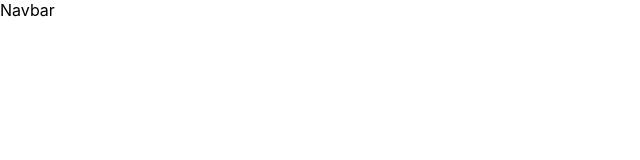
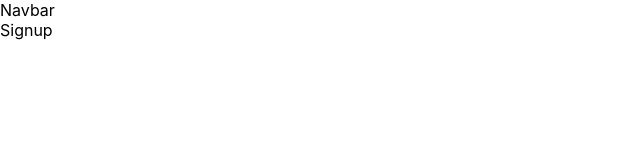
Before and after one commit to Jaguso/images-react, a React (Create React App) app: page /signup in a window 1280 px wide. Shown: the top 160 px of the page, without its empty margins (0-640 px from the left). Built offline with nearby package versions, Linux system fonts and the light colour scheme.

Commit message:
added router config

```diff
--- a/package.json
+++ b/package.json
@@ -5,6 +5,7 @@
   "dependencies": {
     "react": "^16.8.6",
     "react-dom": "^16.8.6",
+    "react-router-dom": "^5.0.0",
     "react-scripts": "3.0.0"
   },
   "scripts": {
--- a/src/App.js
+++ b/src/App.js
@@ -1,10 +1,10 @@
 import React from 'react';
-import Navbar from './components/Navbar';
+import Routes from './Routes';
 
 function App() {
   return (
     <div>
-      <Navbar/>
+      <Routes/>
     </div>
   );
 }
--- /dev/null
+++ b/src/Routes.js
@@ -0,0 +1,21 @@
+import React, { Component } from 'react';
+import { BrowserRouter, Route, Redirect } from 'react-router-dom';
+import Navbar from './components/Navbar';
+import Home from './components/Home';
+import Signup from './components/Signup';
+
+class Routes extends Component {
+  render() {
+    return (
+    <BrowserRouter>
+      <main>
+        <Navbar/>
+        <Route exact path="/" component={Home}/>
+        <Route exact path="/signup" component={Signup}/>
+      </main>
+    </BrowserRouter>
+    );
+  }
+}
+
+export default Routes;
--- /dev/null
+++ b/src/components/Home.js
@@ -0,0 +1,14 @@
+import React, { Component } from 'react';
+
+
+class Home extends Component {
+  render() {
+    return(
+      <div>
+        Home
+      </div>
+    );
+  }
+}
+
+export default Home;
--- a/src/components/Navbar.js
+++ b/src/components/Navbar.js
@@ -3,7 +3,7 @@ import React, { Component } from 'react';
 class Navbar extends Component {
   render() {
     return (
-      <nav>
+      <nav className="navbar">
         Navbar
       </nav>
     );
--- /dev/null
+++ b/src/components/Signup.js
@@ -0,0 +1,13 @@
+import React, { Component } from 'react';
+
+class Signup extends Component {
+  render() {
+    return (
+      <div>
+        Signup
+      </div>
+    );
+  }
+}
+
+export default Signup;
```
Also changed, not shown: 1 other file (tests, documents, lock files or other folders).
